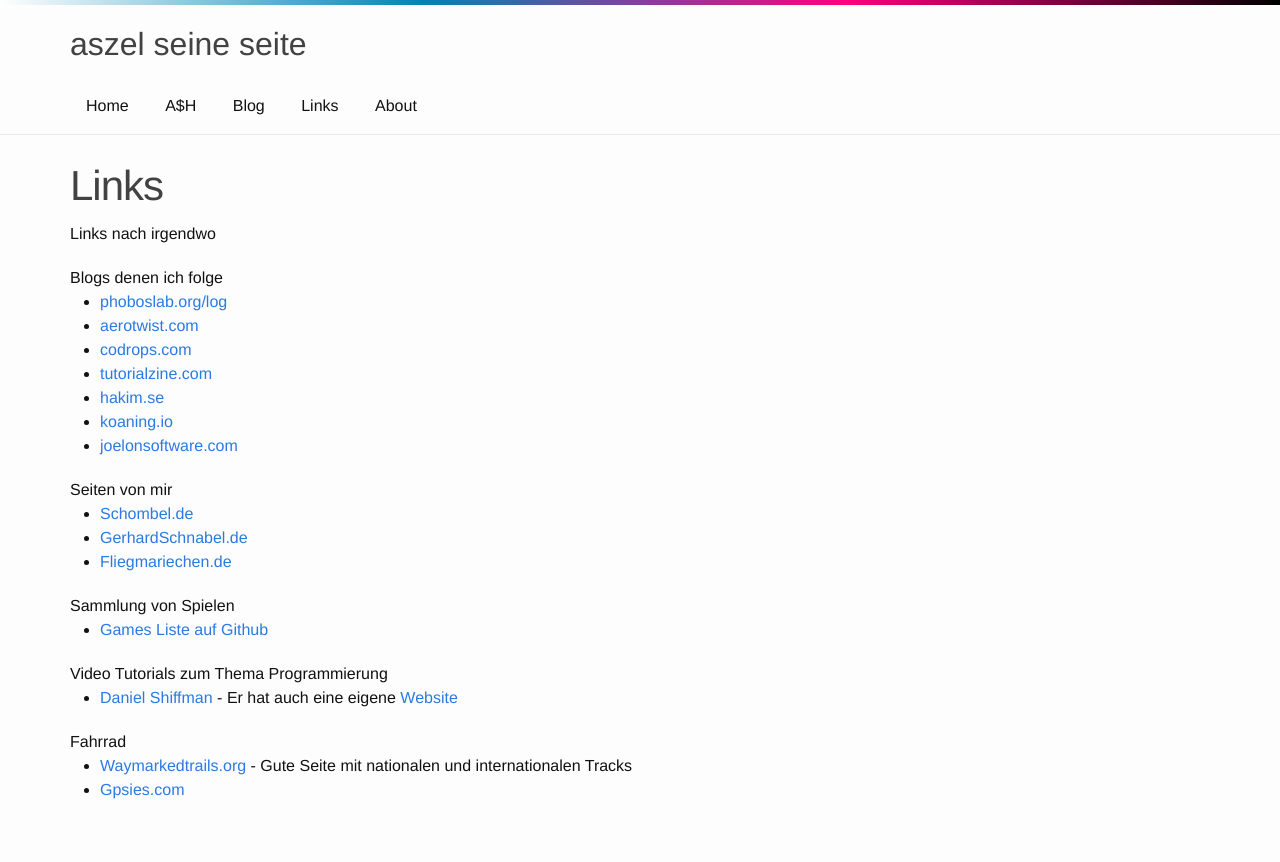
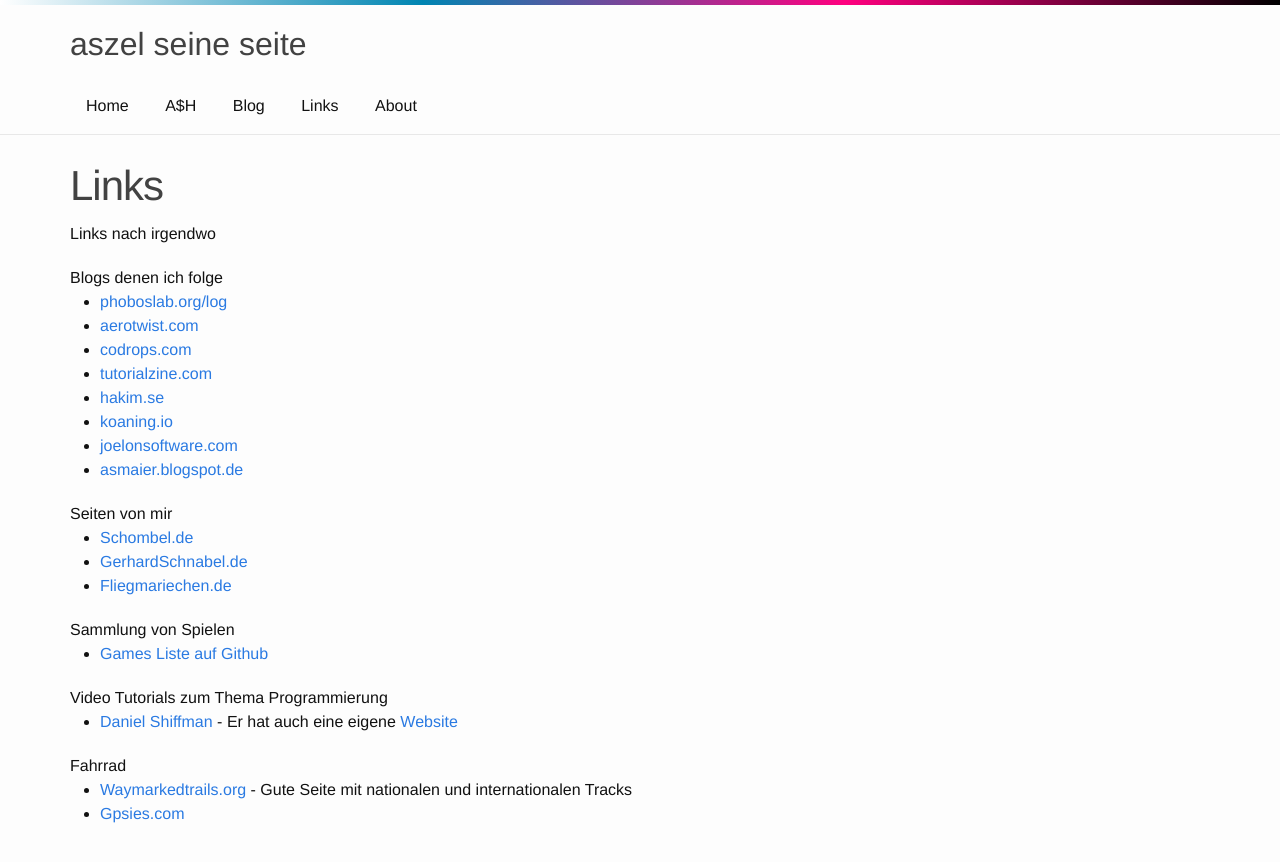
Before and after one commit to aszel/aszel.github.io, a Jekyll site: the page built from links/index.md, in a window 1280 px wide. Shown: the top 862 px of the page. Built offline with Jekyll 4.4.1, drawn with Linux system fonts in a browser that asks for light colours.

Commit message:
Update index.md

```diff
--- a/links/index.md
+++ b/links/index.md
@@ -19,6 +19,7 @@ Blogs denen ich folge
 <li><a href="http://hakim.se/" target="_blank">hakim.se</a></li>
 <li><a href="http://koaning.io/" target="_blank">koaning.io</a></li>
 <li><a href="http://www.joelonsoftware.com/" target="_blank">joelonsoftware.com</a></li>
+<li><a href="http://asmaier.blogspot.de/" target="_blank">asmaier.blogspot.de</a></li>
 </ul>
 </div>
 
```
